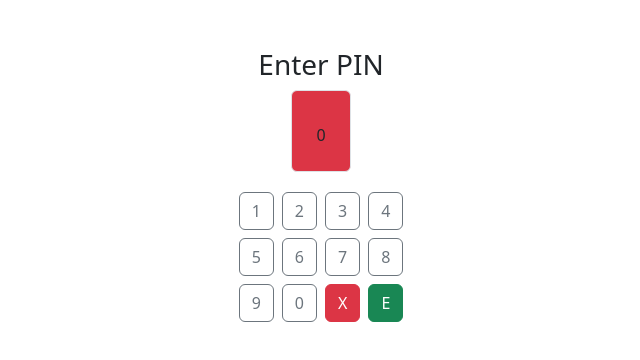
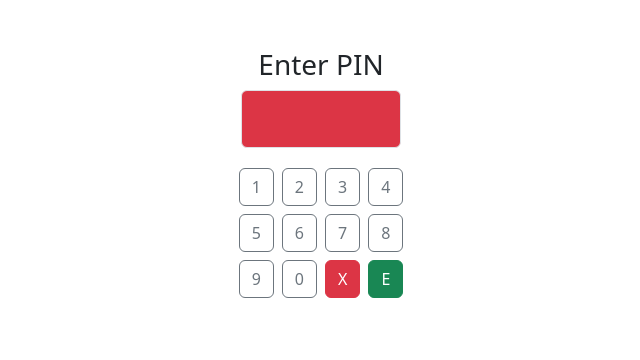
Before and after one commit to Dilnoza-Tasheva/homework67, a React (Vite) app: page / in a window 1280 px wide. Shown: the top 360 px of the page, without its empty margins (319-959 px from the left). Built offline with nearby package versions, Linux system fonts and the light colour scheme.

Commit message:
Adjusted styles a bit more and added repeat plus "*" symbol to display * instead of numbers. So far everyhting works properly and homework is done

```diff
--- a/src/Containers/pinClicker.tsx
+++ b/src/Containers/pinClicker.tsx
@@ -25,9 +25,10 @@ const PinClicker = () => {
         <div
           className={`border rounded text-center mb-3 p-4
           ${access === true ? 'bg-success' : access === false ? 'bg-danger' : 'bg-body'}`}
+          style={{ width: '160px', color: 'white', fontSize: '1.5 rem' }}
         >
           <div className="mb-2 text-center">{userMessage}</div>
-          <div>{input.length}</div>
+          <div>{'*'.repeat(input.length)}</div>
         </div>
 
         <div className="d-flex flex-wrap justify-content-center" style={{ width: '200px' }}>
```
